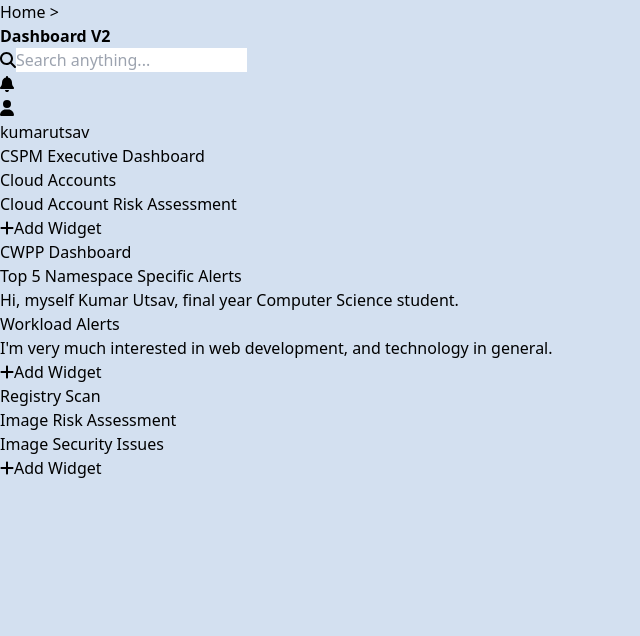
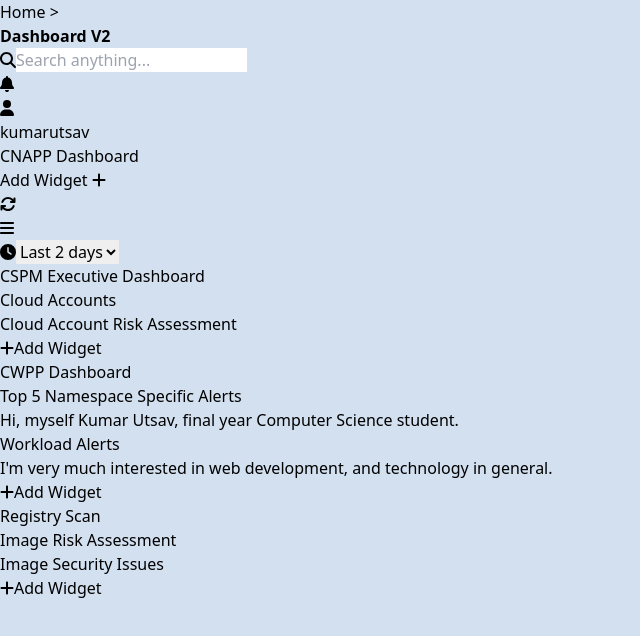
Before and after one commit to uuutsav/AccuKnox, a React (Vite) app in the folder AccuKnox/: page / in a window 1280 px wide. Shown: the top 636 px of the page, without its empty margins (0-640 px from the left). Built offline with nearby package versions, Linux system fonts and the light colour scheme.

Commit message:
Add heading bar

```diff
--- a/AccuKnox/src/App.jsx
+++ b/AccuKnox/src/App.jsx
@@ -1,9 +1,9 @@
 import { useEffect, useState } from 'react'
 import './App.css'
 import Navbar from './Components/Navbar'
-import Widget from './Components/Widget'
 import Category from './Components/Category'
 import { data } from './dummyData'
+import HeadingBar from './Components/HeadingBar'
 
 function App() {
 
@@ -14,7 +14,8 @@
     return (
         <>
             <Navbar />
-            <div className='flex flex-col min-h[94vh] m-10 p-5 '>
+            <HeadingBar />
+            <div className='flex flex-col min-h[94vh] m-10 mt-0 p-5 '>
                 {data.categories.map((elem, index) => {
                     // console.log(index)
                     return <Category key={index} categoryName={elem.category} widgets={elem.widgets} />
--- /dev/null
+++ b/AccuKnox/src/Components/HeadingBar.jsx
@@ -0,0 +1,28 @@
+import { faBars, faClock, faPlus, faRefresh } from '@fortawesome/free-solid-svg-icons'
+import { FontAwesomeIcon } from '@fortawesome/react-fontawesome'
+import React from 'react'
+
+const HeadingBar = () => {
+  return (
+    <div className='mx-10 mt-10 flex justify-between '>
+        <h3 className='inline-block font-bold text-2xl'>CNAPP Dashboard</h3>
+        <div className='flex gap-5 items-center'>
+          <div className='flex items-center gap-2 p-2 bg-white border-2 border-gray-300 hover:border-blue-800 rounded-md '>
+            Add Widget <FontAwesomeIcon icon={faPlus} />
+          </div>
+          <div className='flex items-center gap-2 p-3 bg-white border-2 border-gray-300 hover:border-blue-800 rounded-md'><FontAwesomeIcon icon={faRefresh} /></div>
+          <div className='flex items-center gap-2 p-3 bg-white border-2 border-gray-300 hover:border-blue-800 rounded-md'><FontAwesomeIcon icon={faBars} /></div>
+          <div className='flex gap-2 p-2 bg-white border-2 border-blue-800 rounded-md'>
+            <FontAwesomeIcon icon={faClock} className='text-xl'/>
+            <select id='filter' className='bg-white'>
+              <option value={"today"}>Today</option>
+              <option value={"yesterday"}>Yesterday</option>
+              <option value={2} selected>Last 2 days</option>
+            </select>
+          </div>
+        </div>
+    </div>
+  )
+}
+
+export default HeadingBar
```
